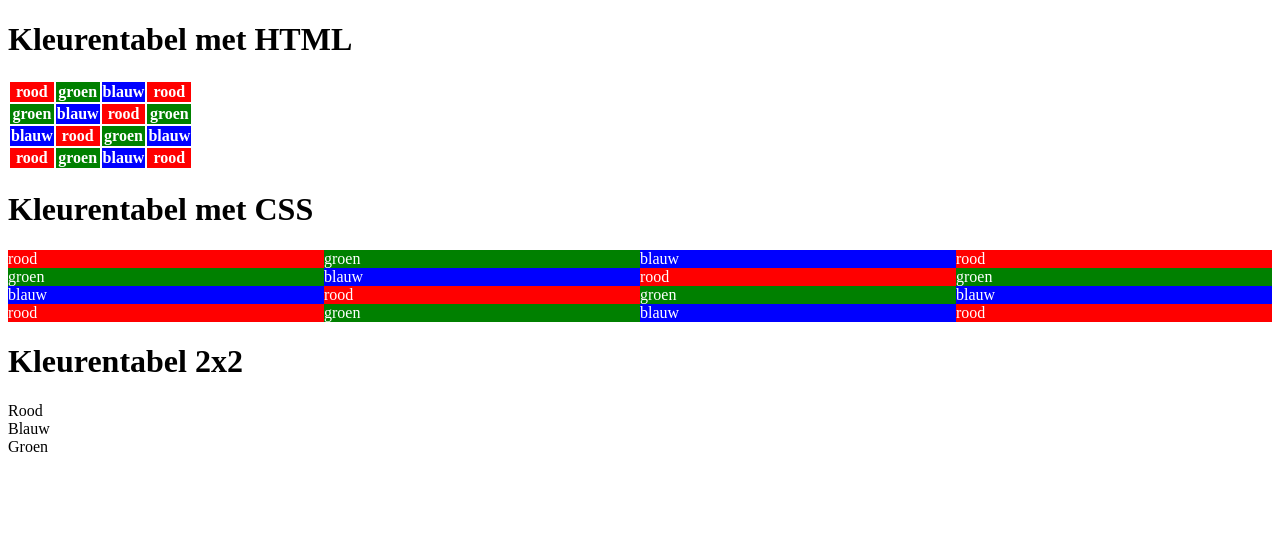
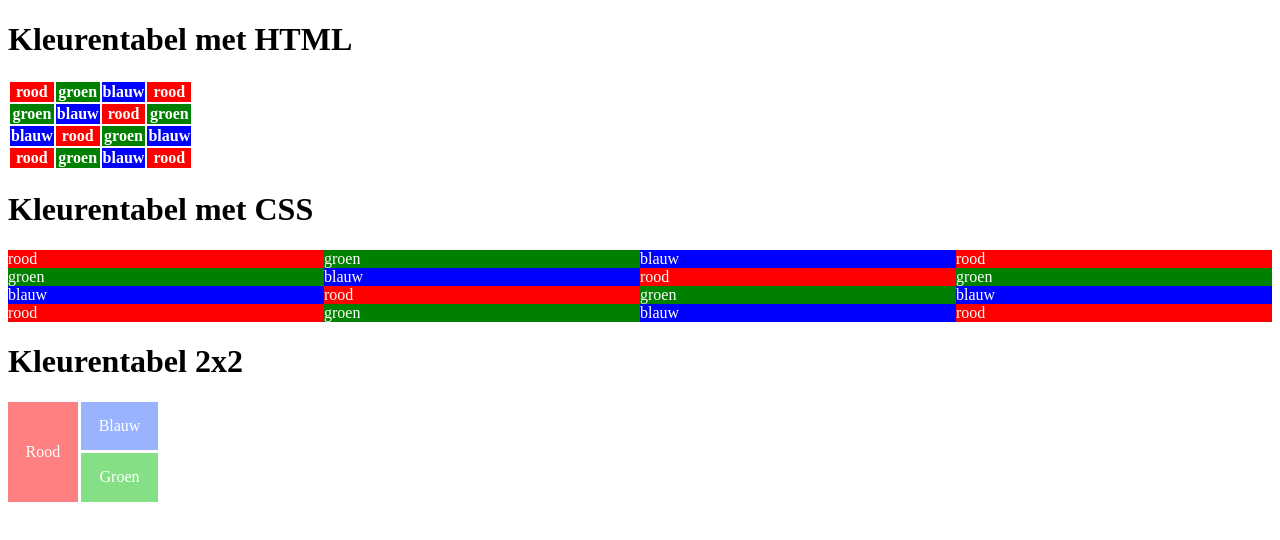
Before and after one commit to Mortivarus/kleurentabel, a plain HTML site: page index.html in a window 1280 px wide. Drawn offline with Linux system fonts and the light colour scheme.

Commit message:
Update style.css
Finished last table, with pretty colours as well :)

```diff
--- a/style.css
+++ b/style.css
@@ -19,33 +19,39 @@
 }
 
 
-/* Nog af te maken
+
 .grid2{
     display: grid;
     grid-template-columns: auto auto;
-    width: 4cm;
-    height: 4cm;
+    width: 150px;
+    height: 100px;
     justify-items: ;
-    align-items: space-around;
     grid-gap: 0.2em;
 }
 
 .rood2{
+    display: flex;
     grid-row: 1 / span 2 ;
-    background-color: red;
+    background-color: rgb(255, 128, 128);
     color: white;
+    align-items: center;
+    justify-content: center;
 
 }
 
 .groen2{
-    background-color: green;
+    background-color: rgb(133, 224, 133);
     color: white;
+    display: flex;
+    align-items: center;
+    justify-content: center;
 
 }
 
 .blauw2{
-    background-color: blue;
+    background-color: rgb(153, 179, 255);
     color: white;
+    display: flex;
+    align-items: center;
+    justify-content: center;
 }
-
-*/
```
